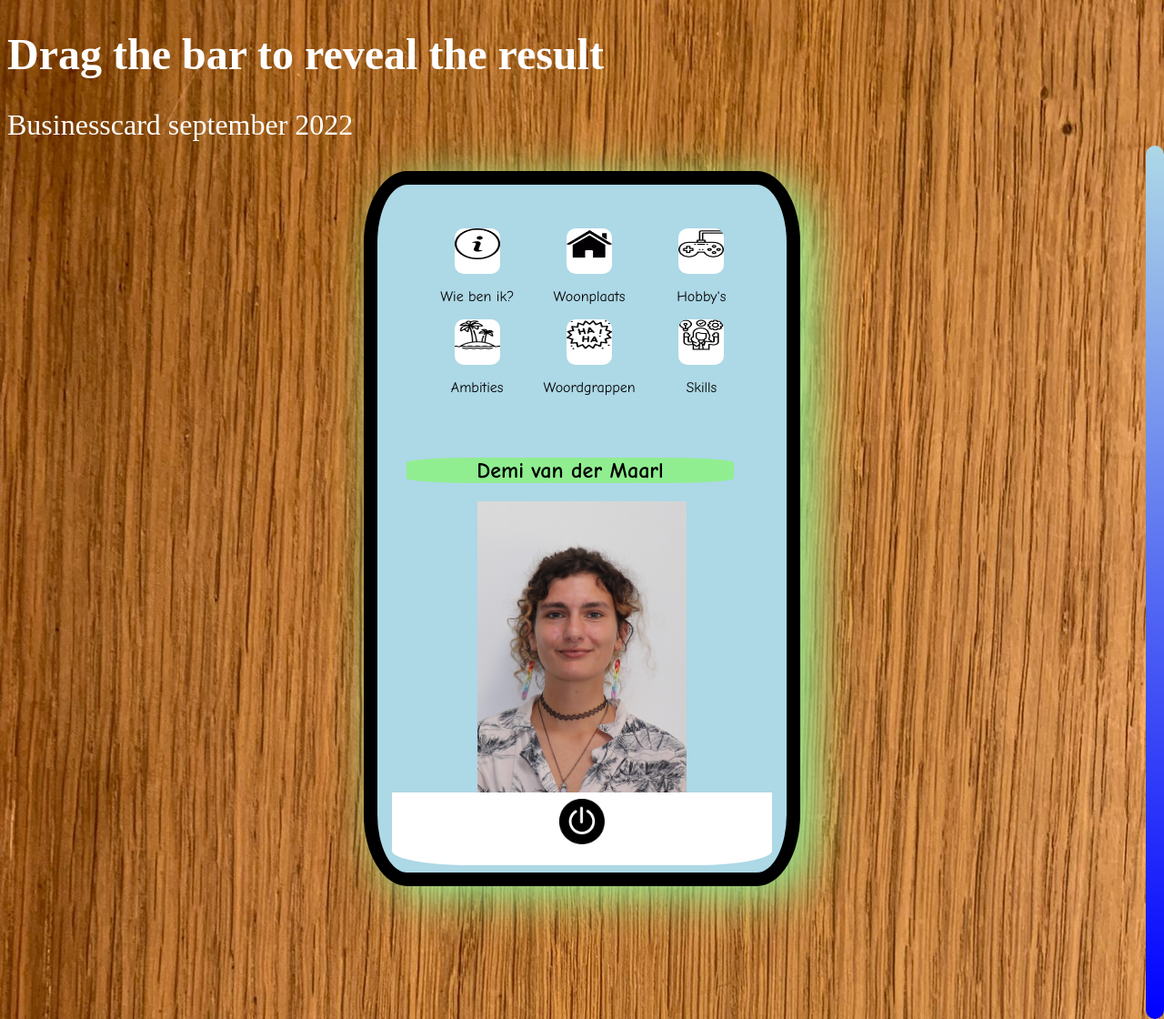
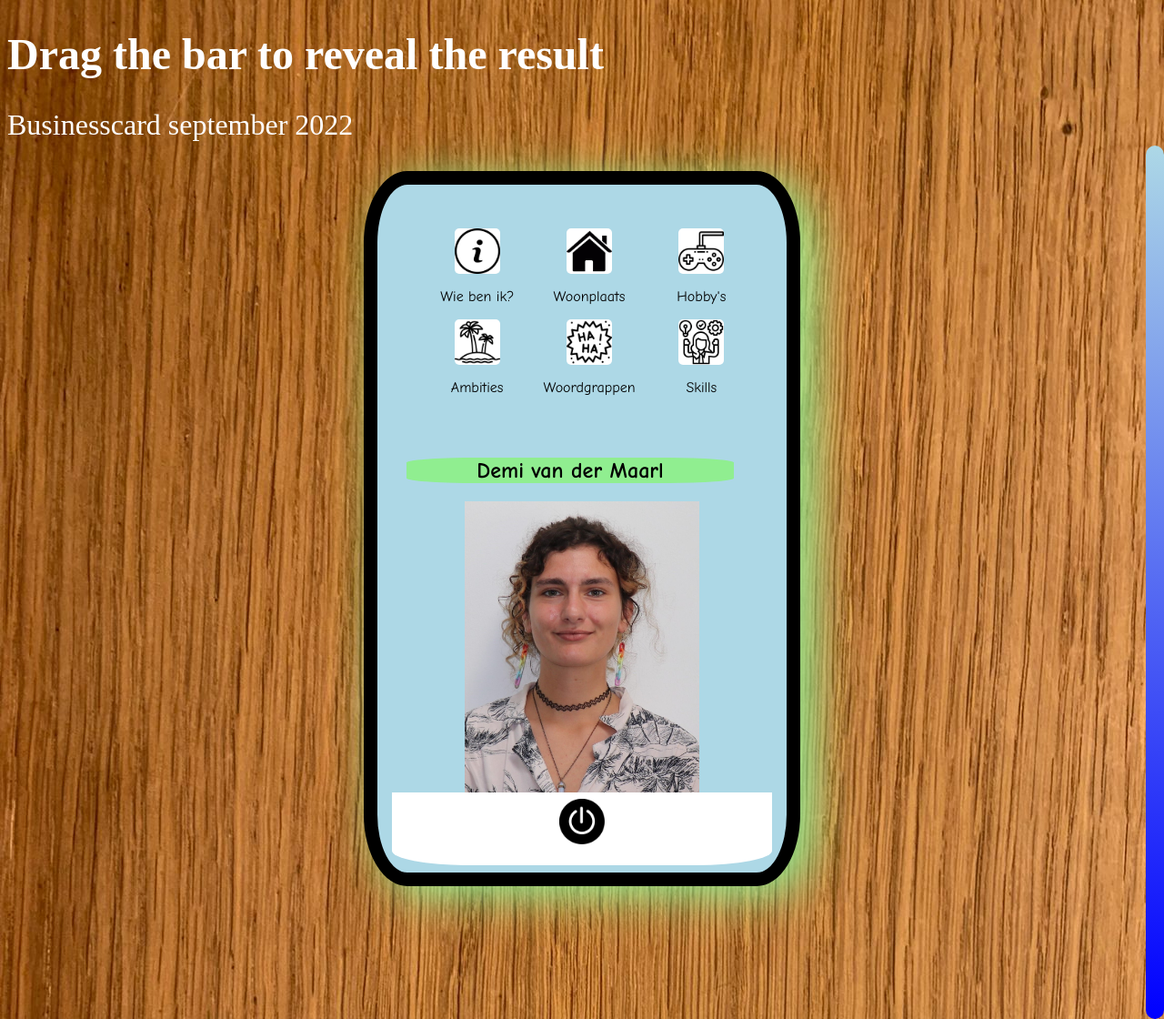
Before and after one commit to Demivdm/expo-visite-kaartje, a plain HTML site: page index.html in a window 1280 px wide. Shown: the whole page at 91% size. Drawn offline with Linux system fonts and the light colour scheme.

Commit message:
added smaller image

```diff
--- a/index.html
+++ b/index.html
@@ -8,7 +8,7 @@
   <title>Visitekaartje Demi van der Maarl</title>
   <meta name="visitekaartje" content="Visitekaartje voor fdnd">
   <meta name="Demi" content="SitePoint">
-<link rel="stylesheet" href="/styles.css">
+<link rel="stylesheet" href="./styles.css">
 <script src="script.js" defer></script>
 
 </head>
@@ -113,7 +113,7 @@
   <h2> Demi van der Maarl  </h2>
   </div>
 
-  <img class="middle-profile-picture" src="images/SB-Demi.jpg" alt="">
+  <img class="middle-profile-picture" src="images/demi-smaller.jpg" alt="">
   <div class="bottom-bar">
     <img class="contact-button" src="images/standby.png" alt="">
   </div>
--- a/styles.css
+++ b/styles.css
@@ -44,8 +44,7 @@ h1{
     height: 50px;
     width: 50px;
     background-color: white;
-    border-radius: 10px;
-    padding-bottom: 1em;
+    border-radius: 10%;
     display: flex;
     margin: 0 auto;
 
@@ -144,6 +143,7 @@ h1{
   width: 50px;
   padding: .5rem;
   background-color: lightpink;
+  border-radius: 10px;
   }
 
 
```
Also changed, not shown: images/demi-smaller.jpg (added).
